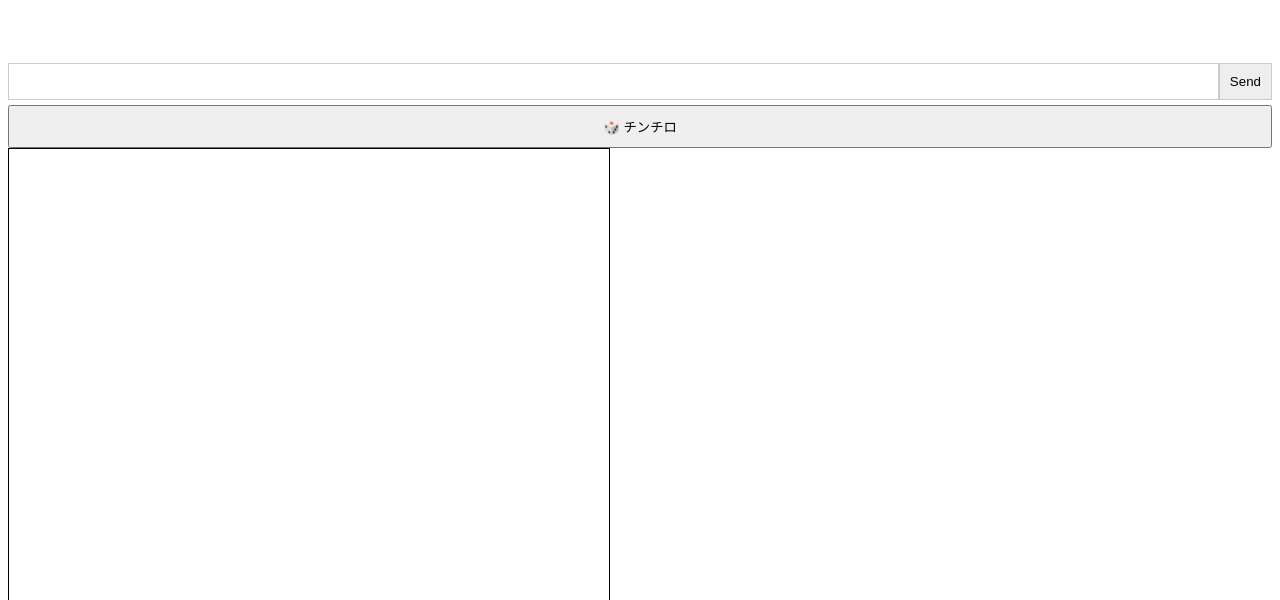
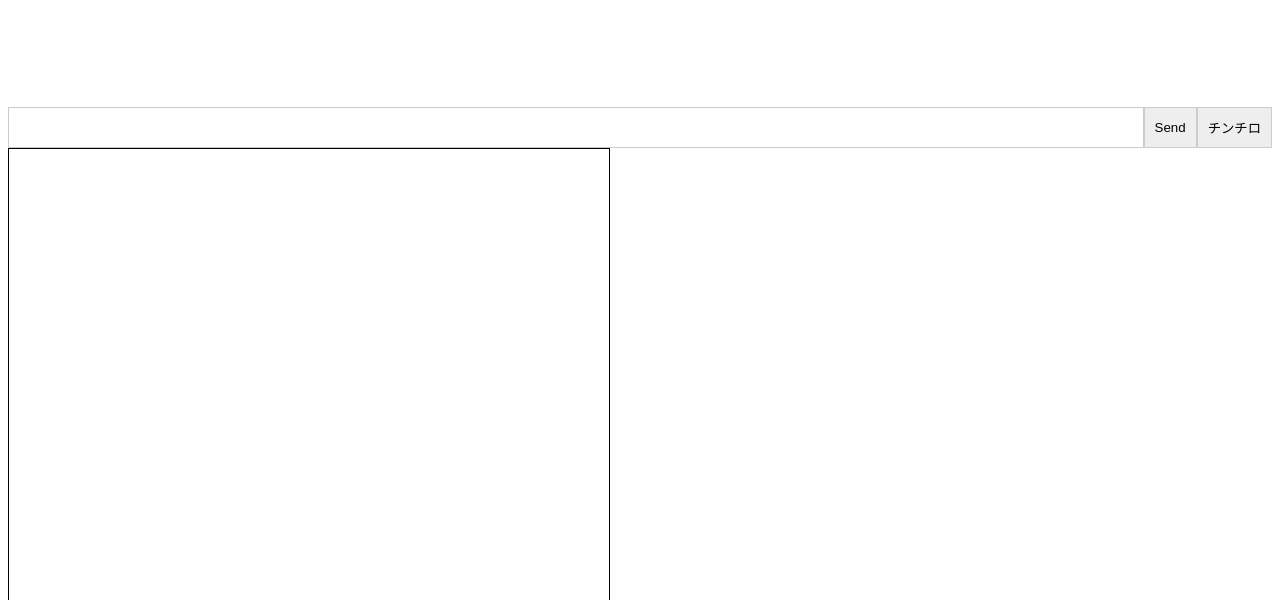
Before and after one commit to Mugichoko5748/express-hello-world-main, a plain HTML site: page public/index.html in a window 1280 px wide. Shown: the part 500-1100 px from the top of the page. Drawn offline with Linux system fonts and the light colour scheme.

Commit message:
chinchiro2

```diff
--- a/public/index.html
+++ b/public/index.html
@@ -37,9 +37,11 @@
       cursor: pointer;
     }
 
+    .submit,
     #rollBtn {
       padding: 10px;
-      margin-top: 5px;
+      border: 1px solid #ccc;
+      background: #eee;
       cursor: pointer;
     }
   </style>
@@ -50,9 +52,15 @@
     <ul class="messages"></ul>
     <form class="form">
       <input class="input" autocomplete="off" />
-      <button class="submit">Send</button>
+
+      <button class="submit" type="submit">
+        Send
+      </button>
+
+      <button id="rollBtn" type="button">
+        チンチロ
+      </button>
     </form>
-    <button id="rollBtn">🎲 チンチロ</button>
   </div>
   <canvas id="canvas" width="600" height="600" style="border: solid 1px black"></canvas>
 
@@ -136,7 +144,7 @@
           const li = document.createElement('li')
 
           li.textContent =
-            `${msg.user} 🎲 ${msg.dice.join(', ')} → ${msg.role}`
+            `${msg.user} チンチロ！🎲 ${msg.dice.join(', ')} → ${msg.role}`
 
           messageList.appendChild(li)
         }
```
